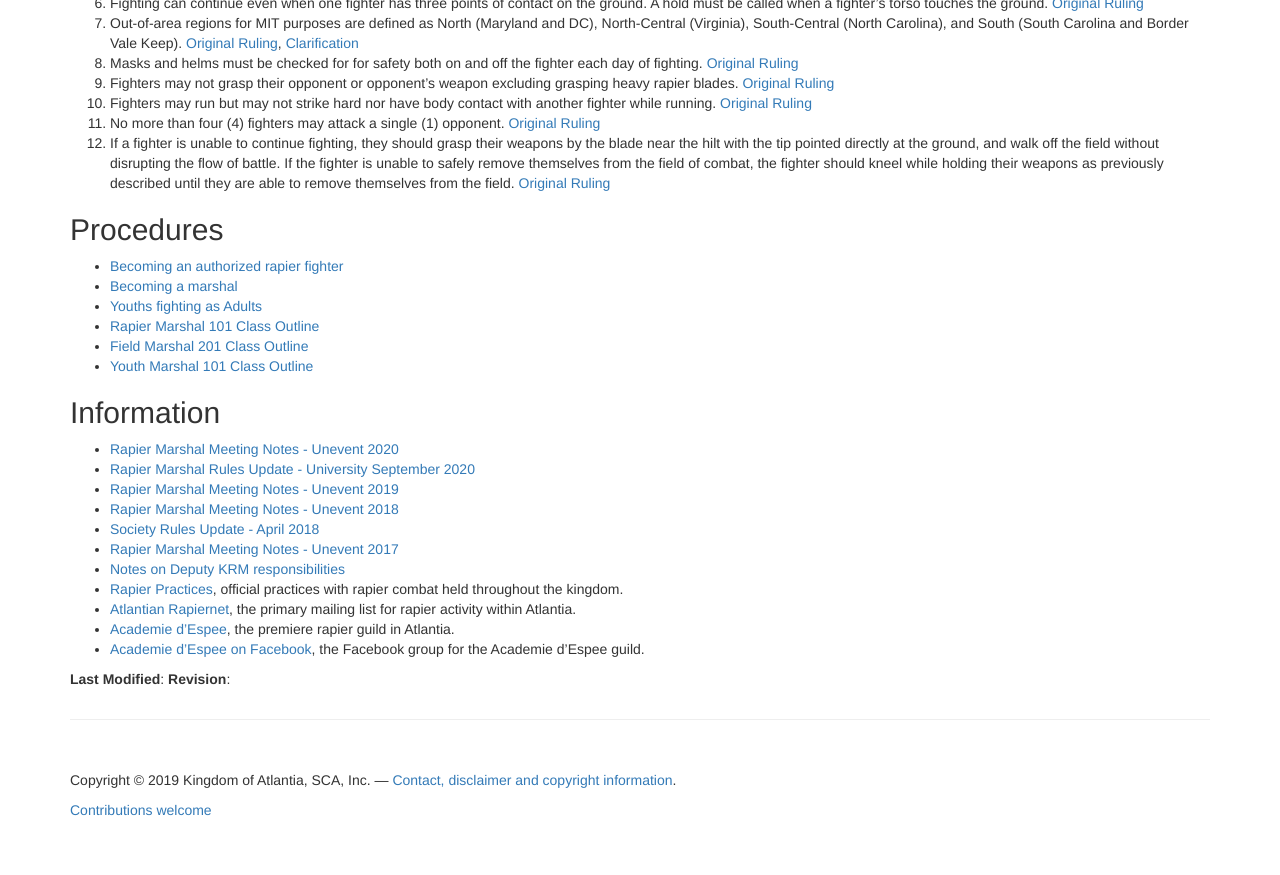
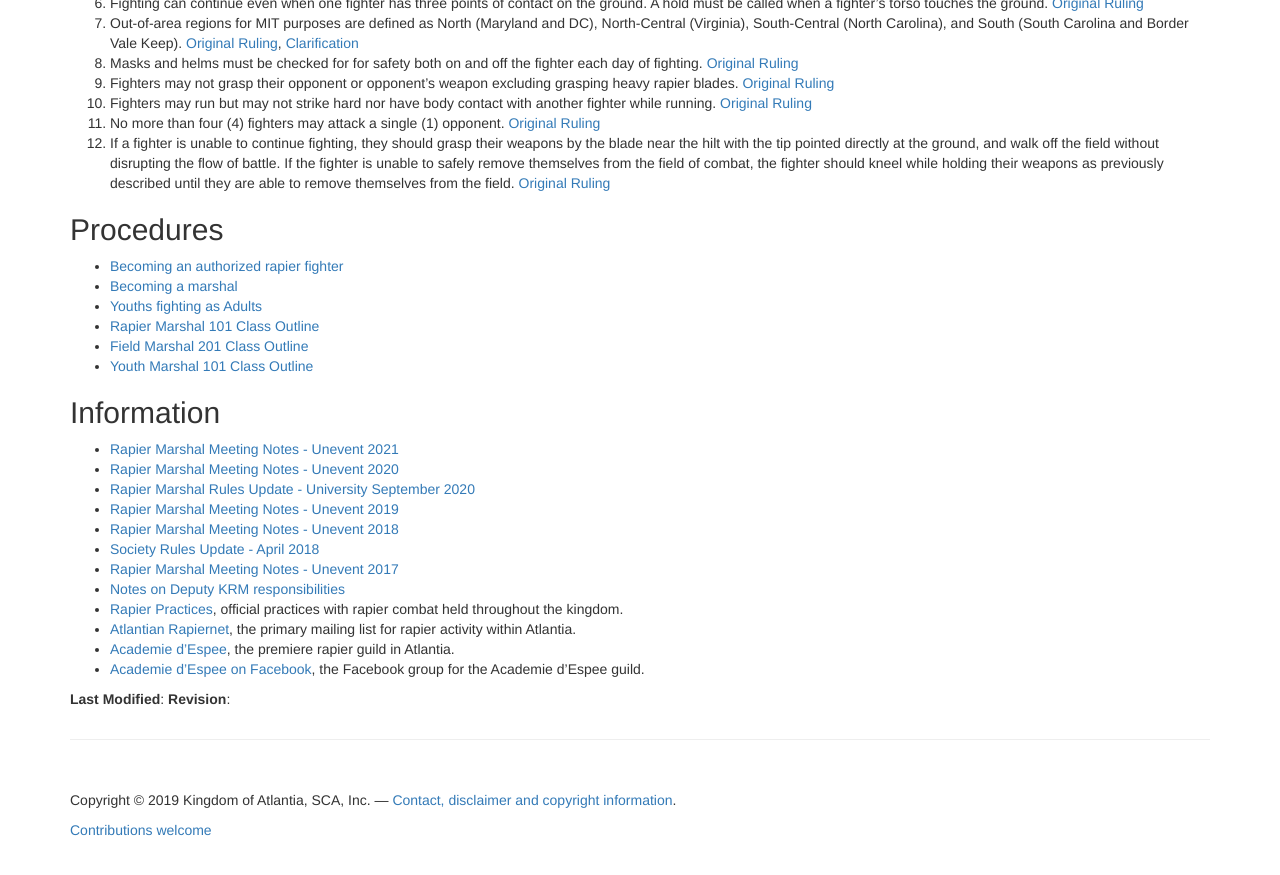
Before and after one commit to academie-de-espee/earl-marshal, a Jekyll site: the page built from rapier.md, in a window 1280 px wide and 900 px high, scrolled down 833 px. Shown: the top 875 px of the window. Built offline with Jekyll 4.4.1, drawn with Linux system fonts in a browser that asks for light colours.

Commit message:
expose Unevent 2021 notes

```diff
--- a/rapier.md
+++ b/rapier.md
@@ -51,6 +51,7 @@ For youth rapier fighters, additional rules apply as defined in [Section 3.9 of
 * [Youth Marshal 101 Class Outline](/training/youth-rapier-marshal/)
 
 ## Information
+* [Rapier Marshal Meeting Notes - Unevent 2021](/rapier/unevent-2021/)
 * [Rapier Marshal Meeting Notes - Unevent 2020](/rapier/unevent-2020/)
 * [Rapier Marshal Rules Update - University September 2020](/rapier/rules-update-2020-09/)
 * [Rapier Marshal Meeting Notes - Unevent 2019](/rapier/unevent-2019/)
```
